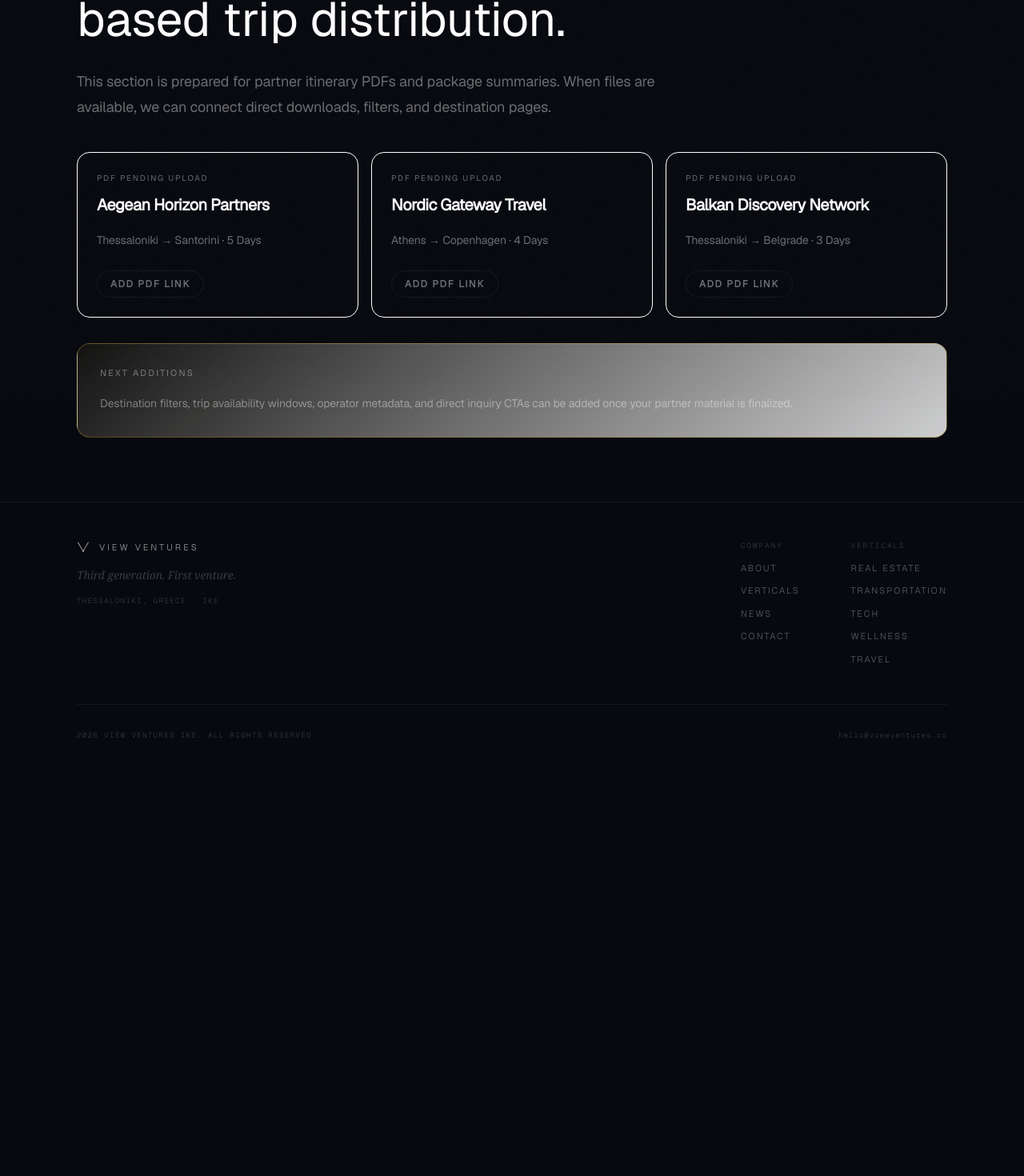
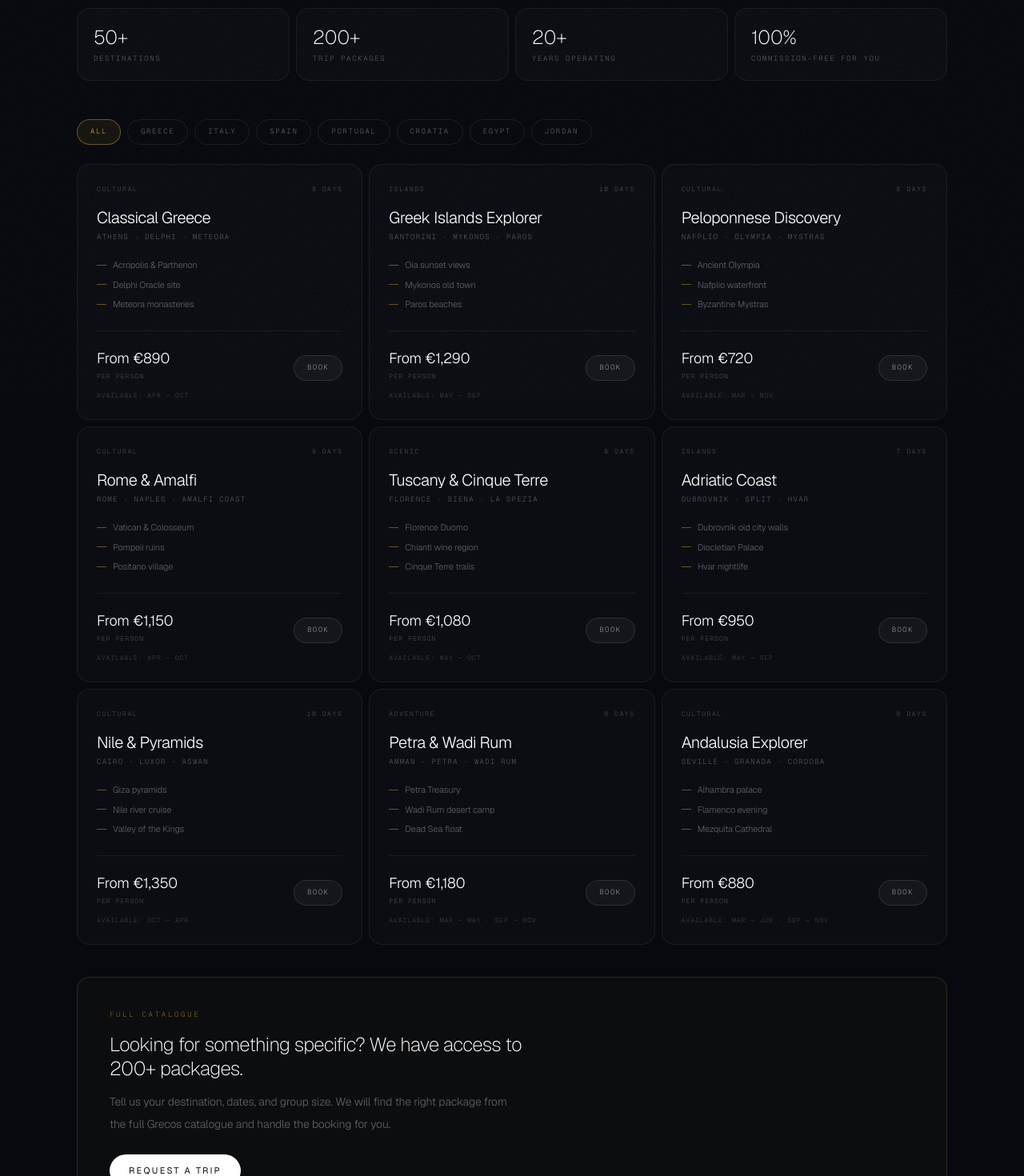
Before and after one commit to viewventuresltd/view-ventures-web, a Next.js app: page /verticals/travel in a window 1280 px wide. Shown: the part 301-1771 px from the top of the page at 80% size. Before the commit the page ends 1276 px from the top, so only its background shows below. Built offline with nearby package versions, Linux system fonts and the light colour scheme.

Commit message:
travel vertical - trip catalogue

```diff
--- a/app/verticals/travel/page.tsx
+++ b/app/verticals/travel/page.tsx
@@ -1,22 +1,118 @@
-import { Reveal } from "../../components/reveal";
 import { SiteFooter } from "../../components/site-footer";
 import { SiteHeader } from "../../components/site-header";
+import { Reveal } from "../../components/reveal";
+import Link from "next/link";
 
-const partnerTrips = [
+const destinations = [
+  "All",
+  "Greece",
+  "Italy",
+  "Spain",
+  "Portugal",
+  "Croatia",
+  "Egypt",
+  "Jordan",
+];
+
+const trips = [
   {
-    partner: "Aegean Horizon Partners",
-    route: "Thessaloniki → Santorini · 5 Days",
-    status: "PDF Pending Upload",
+    id: 1,
+    destination: "Greece",
+    title: "Classical Greece",
+    subtitle: "Athens · Delphi · Meteora",
+    duration: "8 Days",
+    price: "From €890",
+    type: "Cultural",
+    highlights: ["Acropolis & Parthenon", "Delphi Oracle site", "Meteora monasteries"],
+    availability: "Apr — Oct",
   },
   {
-    partner: "Nordic Gateway Travel",
-    route: "Athens → Copenhagen · 4 Days",
-    status: "PDF Pending Upload",
+    id: 2,
+    destination: "Greece",
+    title: "Greek Islands Explorer",
+    subtitle: "Santorini · Mykonos · Paros",
+    duration: "10 Days",
+    price: "From €1,290",
+    type: "Islands",
+    highlights: ["Oia sunset views", "Mykonos old town", "Paros beaches"],
+    availability: "May — Sep",
   },
   {
-    partner: "Balkan Discovery Network",
-    route: "Thessaloniki → Belgrade · 3 Days",
-    status: "PDF Pending Upload",
+    id: 3,
+    destination: "Greece",
+    title: "Peloponnese Discovery",
+    subtitle: "Nafplio · Olympia · Mystras",
+    duration: "6 Days",
+    price: "From €720",
+    type: "Cultural",
+    highlights: ["Ancient Olympia", "Nafplio waterfront", "Byzantine Mystras"],
+    availability: "Mar — Nov",
+  },
+  {
+    id: 4,
+    destination: "Italy",
+    title: "Rome & Amalfi",
+    subtitle: "Rome · Naples · Amalfi Coast",
+    duration: "9 Days",
+    price: "From €1,150",
+    type: "Cultural",
+    highlights: ["Vatican & Colosseum", "Pompeii ruins", "Positano village"],
+    availability: "Apr — Oct",
+  },
+  {
+    id: 5,
+    destination: "Italy",
+    title: "Tuscany & Cinque Terre",
+    subtitle: "Florence · Siena · La Spezia",
+    duration: "8 Days",
+    price: "From €1,080",
+    type: "Scenic",
+    highlights: ["Florence Duomo", "Chianti wine region", "Cinque Terre trails"],
+    availability: "May — Oct",
+  },
+  {
+    id: 6,
+    destination: "Croatia",
+    title: "Adriatic Coast",
+    subtitle: "Dubrovnik · Split · Hvar",
+    duration: "7 Days",
+    price: "From €950",
+    type: "Islands",
+    highlights: ["Dubrovnik old city walls", "Diocletian Palace", "Hvar nightlife"],
+    availability: "May — Sep",
+  },
+  {
+    id: 7,
+    destination: "Egypt",
+    title: "Nile & Pyramids",
+    subtitle: "Cairo · Luxor · Aswan",
+    duration: "10 Days",
+    price: "From €1,350",
+    type: "Cultural",
+    highlights: ["Giza pyramids", "Nile river cruise", "Valley of the Kings"],
+    availability: "Oct — Apr",
+  },
+  {
+    id: 8,
+    destination: "Jordan",
+    title: "Petra & Wadi Rum",
+    subtitle: "Amman · Petra · Wadi Rum",
+    duration: "8 Days",
+    price: "From €1,180",
+    type: "Adventure",
+    highlights: ["Petra Treasury", "Wadi Rum desert camp", "Dead Sea float"],
+    availability: "Mar — May · Sep — Nov",
+  },
+  {
+    id: 9,
+    destination: "Spain",
+    title: "Andalusia Explorer",
+    subtitle: "Seville · Granada · Cordoba",
+    duration: "8 Days",
+    price: "From €880",
+    type: "Cultural",
+    highlights: ["Alhambra palace", "Flamenco evening", "Mezquita Cathedral"],
+    availability: "Mar — Jun · Sep — Nov",
   },
 ];
 
@@ -24,55 +120,126 @@ export default function TravelPage() {
   return (
     <div className="min-h-screen bg-[#07090F] text-white">
       <SiteHeader />
-      <main className="mx-auto w-full max-w-6xl px-5 pb-20 pt-10 sm:px-8">
+      <main className="mx-auto w-full max-w-6xl px-5 pb-24 pt-10 sm:px-8">
+
+        {/* HEADER */}
         <Reveal>
-          <p className="text-[11px] font-medium uppercase tracking-[0.24em] text-white/40">
+          <p className="font-mono text-[9px] font-light uppercase tracking-[0.3em] text-white/25">
             Vertical / Travel
           </p>
-          <h1 className="mt-4 max-w-4xl text-balance font-sans text-5xl leading-tight sm:text-6xl">
-            Partner-led travel offerings with document-based trip distribution.
+          <h1 className="mt-4 max-w-3xl text-4xl font-extralight leading-tight tracking-tight text-white sm:text-5xl">
+            Curated trips. Handled by us.
           </h1>
-          <p className="mt-6 max-w-3xl text-pretty text-base leading-8 text-white/40 sm:text-lg">
-            This section is prepared for partner itinerary PDFs and package
-            summaries. When files are available, we can connect direct downloads,
-            filters, and destination pages.
+          <p className="mt-5 max-w-2xl text-sm font-light leading-7 text-white/40">
+            We partner with Grecos Travel to offer a full catalogue of guided and independent trips across the Mediterranean and beyond. Browse below and contact us to book — we handle everything.
           </p>
         </Reveal>
 
-        <section className="mt-10 grid gap-4 lg:grid-cols-3">
-          {partnerTrips.map((trip, index) => (
-            <Reveal key={trip.partner} delay={index * 0.06}>
-              <article className="rounded-2xl border border-white/[0.06]/80 bg-white/[0.04]/80 p-6">
-                <p className="text-[10px] font-medium uppercase tracking-[0.18em] text-white/40">
-                  {trip.status}
-                </p>
-                <h2 className="mt-3 text-xl font-semibold tracking-tight text-white">
-                  {trip.partner}
-                </h2>
-                <p className="mt-4 text-sm leading-7 text-white/40">{trip.route}</p>
-                <button
-                  type="button"
-                  className="mt-6 rounded-full border border-white/[0.06] bg-white/[0.04]/[0.02] px-4 py-2 text-xs font-semibold uppercase tracking-[0.14em] text-white/40"
-                >
-                  Add PDF Link
-                </button>
-              </article>
+        {/* STATS */}
+        <Reveal delay={0.08}>
+          <div className="mt-10 grid grid-cols-3 gap-2 sm:grid-cols-4">
+            {[
+              { value: "50+", label: "Destinations" },
+              { value: "200+", label: "Trip packages" },
+              { value: "20+", label: "Years operating" },
+              { value: "100%", label: "Commission-free for you" },
+            ].map((stat) => (
+              <div key={stat.label} className="rounded-2xl border border-white/[0.06] bg-white/[0.02] p-5">
+                <p className="text-2xl font-extralight text-white">{stat.value}</p>
+                <p className="mt-1 font-mono text-[9px] font-light uppercase tracking-[0.18em] text-white/30">{stat.label}</p>
+              </div>
+            ))}
+          </div>
+        </Reveal>
+
+        {/* FILTER STRIP */}
+        <Reveal delay={0.1}>
+          <div className="mt-12 flex flex-wrap gap-2">
+            {destinations.map((dest) => (
+              <span
+                key={dest}
+                className={`rounded-full border px-4 py-2 font-mono text-[9px] font-light uppercase tracking-[0.18em] transition-all cursor-default ${
+                  dest === "All"
+                    ? "border-[#C49A2E]/50 bg-[rgba(196,154,46,0.08)] text-[#C49A2E]"
+                    : "border-white/[0.08] text-white/35 hover:border-white/20 hover:text-white"
+                }`}
+              >
+                {dest}
+              </span>
+            ))}
+          </div>
+        </Reveal>
+
+        {/* TRIP GRID */}
+        <div className="mt-6 grid gap-2 sm:grid-cols-2 lg:grid-cols-3">
+          {trips.map((trip, index) => (
+            <Reveal key={trip.id} delay={index * 0.04}>
+              <div className="group flex h-full flex-col rounded-2xl border border-white/[0.06] bg-white/[0.02] p-6 transition-all hover:border-[#C49A2E]/25 hover:bg-[rgba(196,154,46,0.02)]">
+
+                {/* Top meta */}
+                <div className="flex items-center justify-between">
+                  <span className="font-mono text-[8px] font-light uppercase tracking-[0.2em] text-white/25">{trip.type}</span>
+                  <span className="font-mono text-[8px] font-light uppercase tracking-[0.2em] text-white/25">{trip.duration}</span>
+                </div>
+
+                {/* Title */}
+                <h3 className="mt-4 text-xl font-light tracking-tight text-white">{trip.title}</h3>
+                <p className="mt-1 font-mono text-[9px] font-light uppercase tracking-[0.14em] text-white/30">{trip.subtitle}</p>
+
+                {/* Highlights */}
+                <ul className="mt-5 flex flex-col gap-2">
+                  {trip.highlights.map((h) => (
+                    <li key={h} className="flex items-center gap-2 text-[11px] font-light text-white/35">
+                      <span className="h-px w-3 flex-shrink-0 bg-[#C49A2E] opacity-50" />
+                      {h}
+                    </li>
+                  ))}
+                </ul>
+
+                {/* Bottom */}
+                <div className="mt-auto pt-6">
+                  <div className="flex items-end justify-between border-t border-white/[0.06] pt-5">
+                    <div>
+                      <p className="text-lg font-light text-white">{trip.price}</p>
+                      <p className="mt-0.5 font-mono text-[8px] font-light uppercase tracking-[0.14em] text-white/25">per person</p>
+                    </div>
+                    <Link
+                      href="/contact"
+                      className="rounded-full border border-white/10 bg-white/[0.04] px-4 py-2 font-mono text-[9px] font-light uppercase tracking-[0.16em] text-white/50 transition-all hover:border-[#C49A2E]/40 hover:text-white"
+                    >
+                      Book
+                    </Link>
+                  </div>
+                  <p className="mt-3 font-mono text-[8px] font-light uppercase tracking-[0.12em] text-white/20">
+                    Available: {trip.availability}
+                  </p>
+                </div>
+              </div>
             </Reveal>
           ))}
-        </section>
+        </div>
 
-        <Reveal delay={0.14}>
-          <article className="mt-8 rounded-2xl border border-[#C49A2E66] bg-[linear-gradient(140deg,rgba(196,154,46,0.06),rgba(255,255,255,0.8))] p-7">
-            <p className="text-[11px] font-medium uppercase tracking-[0.2em] text-white/40">
-              Next Additions
+        {/* BOTTOM CTA */}
+        <Reveal delay={0.1}>
+          <div className="mt-10 rounded-2xl border border-[#C49A2E]/20 bg-[rgba(196,154,46,0.03)] p-8 sm:p-10">
+            <p className="font-mono text-[9px] font-light uppercase tracking-[0.3em] text-[#C49A2E]/60">Full catalogue</p>
+            <h2 className="mt-4 max-w-xl text-2xl font-extralight leading-tight tracking-tight text-white">
+              Looking for something specific? We have access to 200+ packages.
+            </h2>
+            <p className="mt-3 max-w-lg text-sm font-light leading-7 text-white/35">
+              Tell us your destination, dates, and group size. We will find the right package from the full Grecos catalogue and handle the booking for you.
             </p>
-            <p className="mt-4 text-sm leading-7 text-white/40">
-              Destination filters, trip availability windows, operator metadata,
-              and direct inquiry CTAs can be added once your partner material is
-              finalized.
-            </p>
-          </article>
+            <div className="mt-6 flex flex-wrap gap-3">
+              <Link
+                href="/contact"
+                className="rounded-full bg-white px-6 py-3 text-[11px] font-medium uppercase tracking-[0.2em] text-[#07090F] transition-all hover:bg-white/90"
+              >
+                Request a Trip
+              </Link>
+            </div>
+          </div>
         </Reveal>
+
       </main>
       <SiteFooter />
     </div>
```
